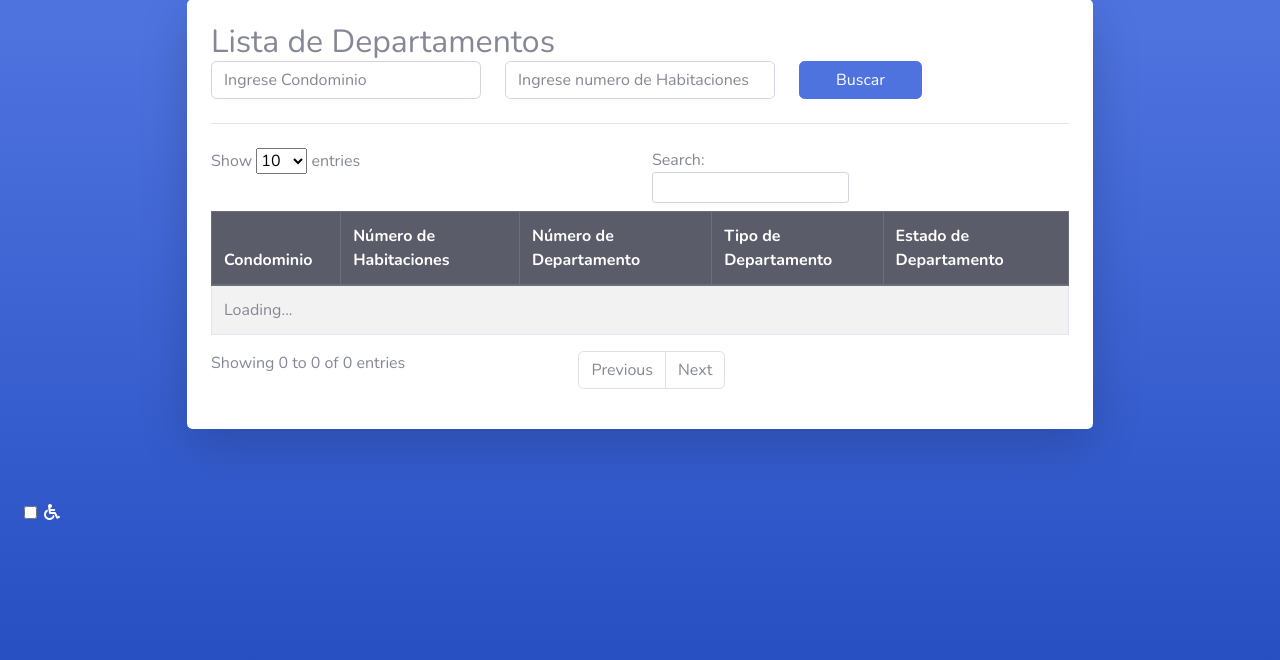
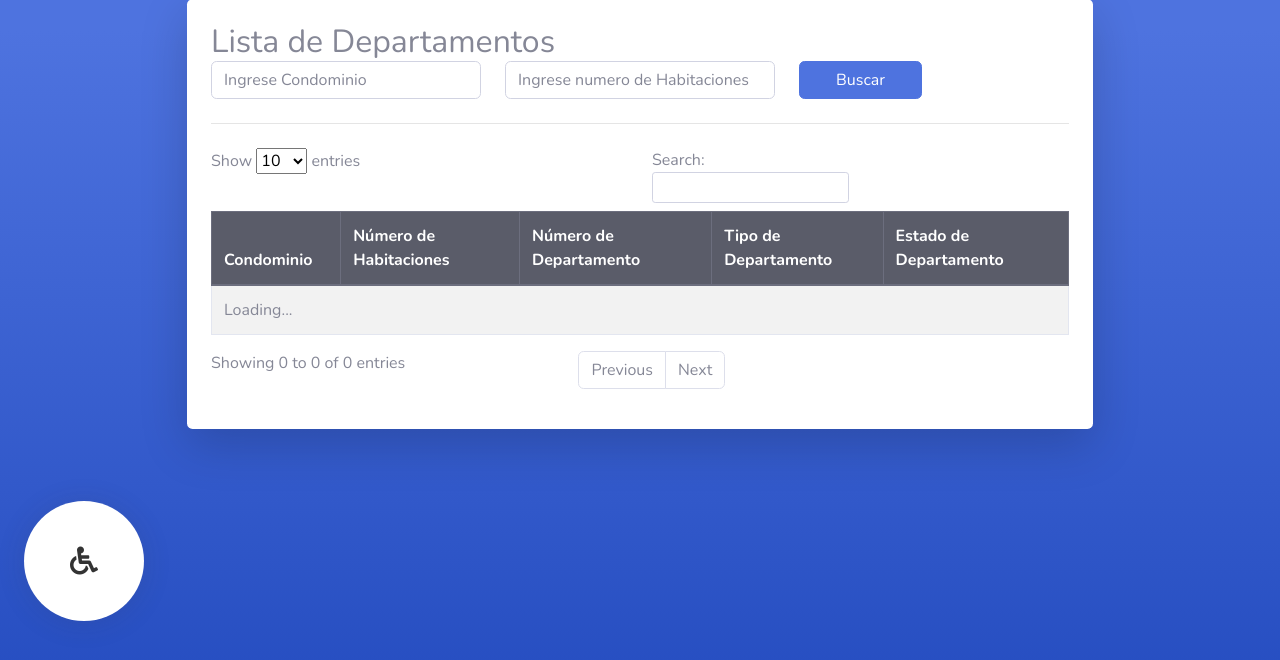
Before and after one commit to arista99/SYS_GESTIONEDIFICIOS, a PHP site: page /views/paginas/usuario/usuario.php in a window 1280 px wide. Shown: the part 49-709 px from the top of the page. Run offline with PHP 8.4, Linux system fonts and the light colour scheme; some libraries are stand-ins or nearby versions.

Commit message:
ultimo cambio

```diff
--- a/views/paginas/usuario/usuario.php
+++ b/views/paginas/usuario/usuario.php
@@ -52,7 +52,7 @@
                         <!-- Filtro -->
                         <div class="row mb-4">
                             <div class="col-md-6 col-lg-4">
-                            <input type="text" id="inputCondominio" class="form-control" placeholder="Ingrese Condominio" aria-label="Ingrese Condominio" onfocus="leerTexto(this)">
+                                <input type="text" id="inputCondominio" class="form-control" placeholder="Ingrese Condominio" aria-label="Ingrese Condominio" onfocus="leerTexto(this)">
                             </div>
                             <div class="col-md-6 col-lg-4">
                                 <input type="text" id="inputHabitaciones" class="form-control" placeholder="Ingrese numero de Habitaciones" aria-label="Ingrese numero de Habitaciones" onfocus="leerTexto(this)">
@@ -89,11 +89,23 @@
     </div>
 
     <!-- Interruptor de lectura -->
-    <div class="form-check form-switch position-fixed bottom-0 end-0 m-4">
+    <!-- <div class="form-check form-switch position-fixed bottom-0 end-0 m-4">
         <input class="form-check-input" type="checkbox" role="switch" id="toggleLectura">
         <label class="form-check-label text-white" for="toggleLectura">
             <i class="fas fa-wheelchair"></i>
         </label>
+    </div> -->
+
+    <!-- Interruptor de lectura -->
+    <div class="position-fixed bottom-0 end-0 m-4">
+        <div class="form-check form-switch p-0 m-0">
+            <input class="form-check-input d-none" type="checkbox" role="switch" id="toggleLectura">
+            <label class="btn btn-lg d-flex justify-content-center align-items-center rounded-circle shadow"
+                for="toggleLectura"
+                style="width: 120px; height: 120px; background-color: white;">
+                <i class="fas fa-wheelchair" style="color: #333; font-size: 28px;"></i>
+            </label>
+        </div>
     </div>
 
     <!-- Scripts -->
```
